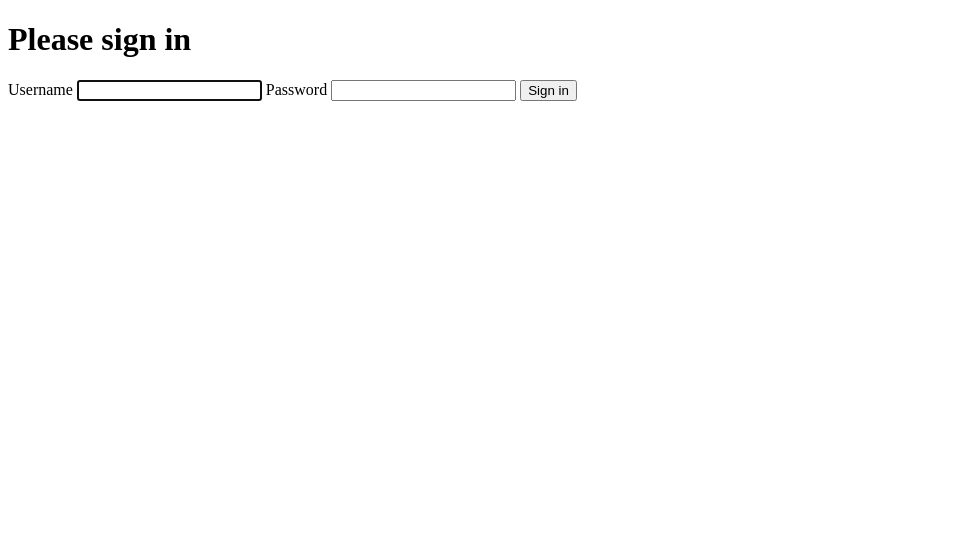
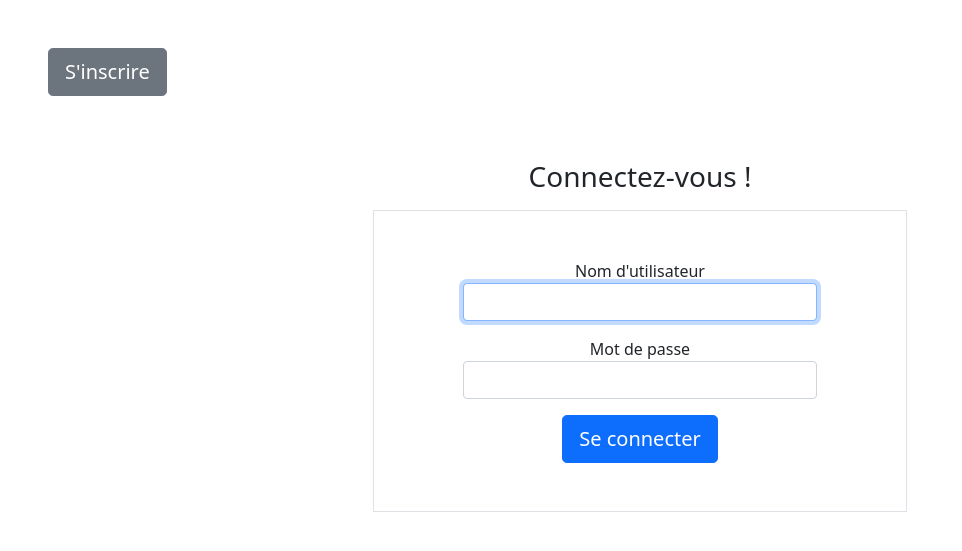
Before and after one commit to ClementGeyer/LP-DevWeb, a Symfony app: template TP-Final/templates/security/login.html.twig in a window 1280 px wide. Shown: the top 551 px of the page, without its empty margins (0-962 px from the left). Run offline with Twig, Linux system fonts and the light colour scheme; the template is opened without the code that fills it, so the values that code supplies are empty; some libraries are stand-ins or nearby versions.

Commit message:
tpFinal-style login

```diff
--- a/TP-Final/src/Controller/DefaultController.php
+++ b/TP-Final/src/Controller/DefaultController.php
@@ -8,7 +8,6 @@ use Symfony\Component\HttpFoundation\Response;
 use Symfony\Component\Routing\Annotation\Route;
 use App\Entity\User;
 use App\Entity\Work;
-use App\Entity\FileType;
 use App\Entity\UserLikedPosts;
 use App\Form\UploadType;
 use App\Service\ServiceWork;
--- a/TP-Final/templates/base.html.twig
+++ b/TP-Final/templates/base.html.twig
@@ -7,6 +7,7 @@
            and uncomment the following Encore helpers to start using Symfony UX #}
         {% block stylesheets %}
             {#{{ encore_entry_link_tags('app') }}#}
+            <link href="https://cdn.jsdelivr.net/npm/bootstrap@5.1.3/dist/css/bootstrap.min.css" rel="stylesheet" integrity="sha384-1BmE4kWBq78iYhFldvKuhfTAU6auU8tT94WrHftjDbrCEXSU1oBoqyl2QvZ6jIW3" crossorigin="anonymous">
             <link rel='stylesheet' type="text/css" href="{{ asset('css/style.css') }}"/>
         {% endblock %}
 
--- a/TP-Final/templates/menu.html.twig
+++ b/TP-Final/templates/menu.html.twig
@@ -7,9 +7,9 @@
             <a href='{{ path('app_upload') }}'>Déposer un travail</a>
             <a href='{{ path('app_works') }}'>Voir vos travaux</a>
             <a href='{{ path('app_all_works') }}'>Voir tous les travaux</a>
-            {% if is_granted('ROLE_ADMIN') %}
+            {#% if is_granted('ROLE_ADMIN') %#}
                 <a href='{{ path('app_admin_create') }}'>ADMIN-Créer catégorie</a>
-            {% endif %}
+            {#% endif %#}
             <a href='{{ path('app_logout') }}'>Se déconnecter</a>
         </div>
     </nav>
--- a/TP-Final/templates/security/login.html.twig
+++ b/TP-Final/templates/security/login.html.twig
@@ -1,6 +1,6 @@
 {% extends 'base.html.twig' %}
 
-{% block title %}Log in!{% endblock %}
+{% block title %}Se connecter{% endblock %}
 
 {% block body %}
 <form method="post">
@@ -14,29 +14,26 @@
         </div>
     {% endif %}
 
-    <h1 class="h3 mb-3 font-weight-normal">Please sign in</h1>
-    <label for="inputUsername">Username</label>
-    <input type="text" value="{{ last_username }}" name="username" id="inputUsername" class="form-control" autocomplete="username" required autofocus>
-    <label for="inputPassword">Password</label>
-    <input type="password" name="password" id="inputPassword" class="form-control" autocomplete="current-password" required>
+    <a href='{{ path('app_register') }}' class="btn btn-lg btn-secondary m-5">
+        S'inscrire
+    </a>
 
-    <input type="hidden" name="_csrf_token"
-           value="{{ csrf_token('authenticate') }}"
-    >
-
-    {#
-        Uncomment this section and add a remember_me option below your firewall to activate remember me functionality.
-        See https://symfony.com/doc/current/security/remember_me.html
-
-        <div class="checkbox mb-3">
-            <label>
-                <input type="checkbox" name="_remember_me"> Remember me
-            </label>
+    <h1 class="h3 mb-3 mt-3 text-center font-weight-normal">Connectez-vous !</h1>
+    <div class="border border-1 col-5 d-flex m-auto flex-column pt-5 pb-5">
+        <div class="col-8 d-flex flex-column align-items-center m-auto mb-3">
+            <label for="inputUsername">Nom d'utilisateur</label>
+            <input type="text" value="{{ last_username }}" name="username" id="inputUsername" class="form-control" autocomplete="username" required autofocus>
         </div>
-    #}
-
-    <button class="btn btn-lg btn-primary" type="submit">
-        Sign in
-    </button>
+        <div class="col-8 d-flex flex-column align-items-center m-auto mb-3">
+            <label for="inputPassword">Mot de passe</label>
+            <input type="password" name="password" id="inputPassword" class="form-control" autocomplete="current-password" required>
+        </div>
+        <input type="hidden" name="_csrf_token" value="{{ csrf_token('authenticate') }}">
+        <div class="col-12 d-flex">
+            <button class="btn btn-lg btn-primary m-auto" type="submit">
+                Se connecter
+            </button>
+        </div>
+    </div>
 </form>
 {% endblock %}
```
Also changed, not shown: 1 other file.
